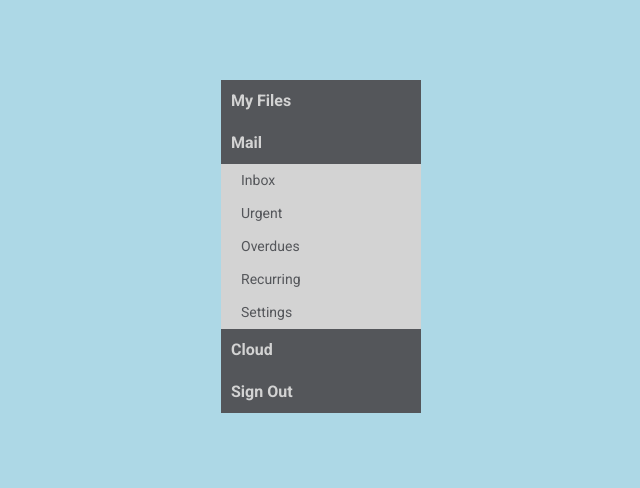
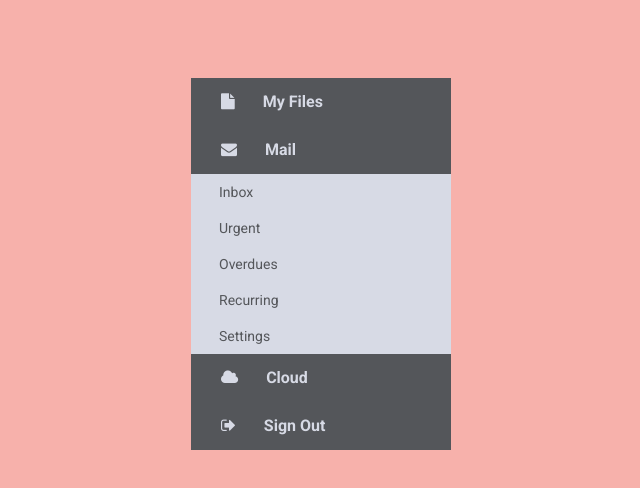
Before and after one commit to bearshuford/4.1.2-jquery-accordian, a plain HTML site: page index.html in a window 1280 px wide. Shown: the whole page, without its empty margins (319-959 px from the left). Drawn offline with nearby package versions, Linux system fonts and the light colour scheme.

Commit message:
style changes

```diff
--- a/index.html
+++ b/index.html
@@ -6,6 +6,7 @@
    <meta http-equiv="X-UA-Compatible" content="ie=edge">
 
 <link href="https://fonts.googleapis.com/css?family=Roboto:300,400,500,700" rel="stylesheet">
+<link href="https://maxcdn.bootstrapcdn.com/font-awesome/4.7.0/css/font-awesome.min.css" rel="stylesheet" integrity="sha384-wvfXpqpZZVQGK6TAh5PVlGOfQNHSoD2xbE+QkPxCAFlNEevoEH3Sl0sibVcOQVnN" crossorigin="anonymous">
 
    <link rel="stylesheet" href="css/main.css">
 
@@ -15,7 +16,10 @@
    <div id="accordian">
      <ul>
        <li>
-         <h3>My Files</h3>
+         <h3>
+            <i class="fa fa-file icon" aria-hidden="true"></i>
+            My Files
+         </h3>
          <ul>
            <li><a href="#"> Dropbox</a></li>
            <li><a href="#"> Skydrive</a></li>
@@ -24,7 +28,10 @@
          </ul>
        </li>
        <li class="active">
-         <h3>Mail</h3>
+          <h3>
+             <i class="fa fa-envelope icon" aria-hidden="true"></i>
+             Mail
+          </h3>
          <ul>
            <li><a href="#"> Inbox</a></li>
            <li><a href="#"> Urgent</a></li>
@@ -34,7 +41,10 @@
          </ul>
        </li>
        <li>
-         <h3>Cloud</h3>
+          <h3>
+             <i class="fa fa-cloud icon" aria-hidden="true"></i>
+             Cloud
+          </h3>
          <ul>
            <li><a href="#"> Connect</a></li>
            <li><a href="#"> Profiles</a></li>
@@ -45,10 +55,10 @@
          </ul>
        </li>
        <li>
-         <h3>Sign Out</h3>
-         <ul>
-           <li><a href="#"> Sign Out</a></li>
-         </ul>
+          <h3>
+            <i class="fa fa-sign-out icon" aria-hidden="true"></i>
+            Sign Out
+          </h3>
        </li>
      </ul>
    </div>
--- a/scss/main.scss
+++ b/scss/main.scss
@@ -1,7 +1,8 @@
 $accordian:       #54565A;
-$accordian-hover: #8EAE49;
-$lists:           lightgray;
-$background:      lightblue;
+$accordian-hover: #B4DC7F;
+$lists:           #D7DAE5;
+$lists-hover:     #B9CDDA;
+$background:      #F7B1AB;
 
 
 * {margin: 0; padding: 0;}
@@ -16,30 +17,40 @@ body {
 #accordian {
 	background: $lists;
 	color:      $lists;
-	width:      200px;
-	margin:     80px auto 0 auto;
+	width:      260px;
+	margin:     78px auto 0 auto;
 }
 
 #accordian h3 {
 	font-size:    16px;
-	line-height:  42px;
+	line-height:  48px;
    padding-left: 20px;
-	padding:      0 10px;
 	cursor:       pointer;
 	background-color: $accordian;
 
    &:hover {
      background-color: $accordian-hover;
+	  color: $accordian;
    }
+
+	.icon {
+		margin-left: 10px;
+		margin-right: 24px;
+	}
 }
 
 a {
 	display: block;
    color:   $accordian;
 	font-size:    14px;
-	line-height:  33px;
-	padding-left: 20px;
+	line-height:  36px;
+	padding-left: 28px;
+	margin-right: 0;
 	text-decoration: none;
+
+   &:hover {
+     background-color: $lists-hover;
+   }
 }
 
 #accordian ul ul {display: none;}
```
Also changed, not shown: css/main.css, 1 other file.
